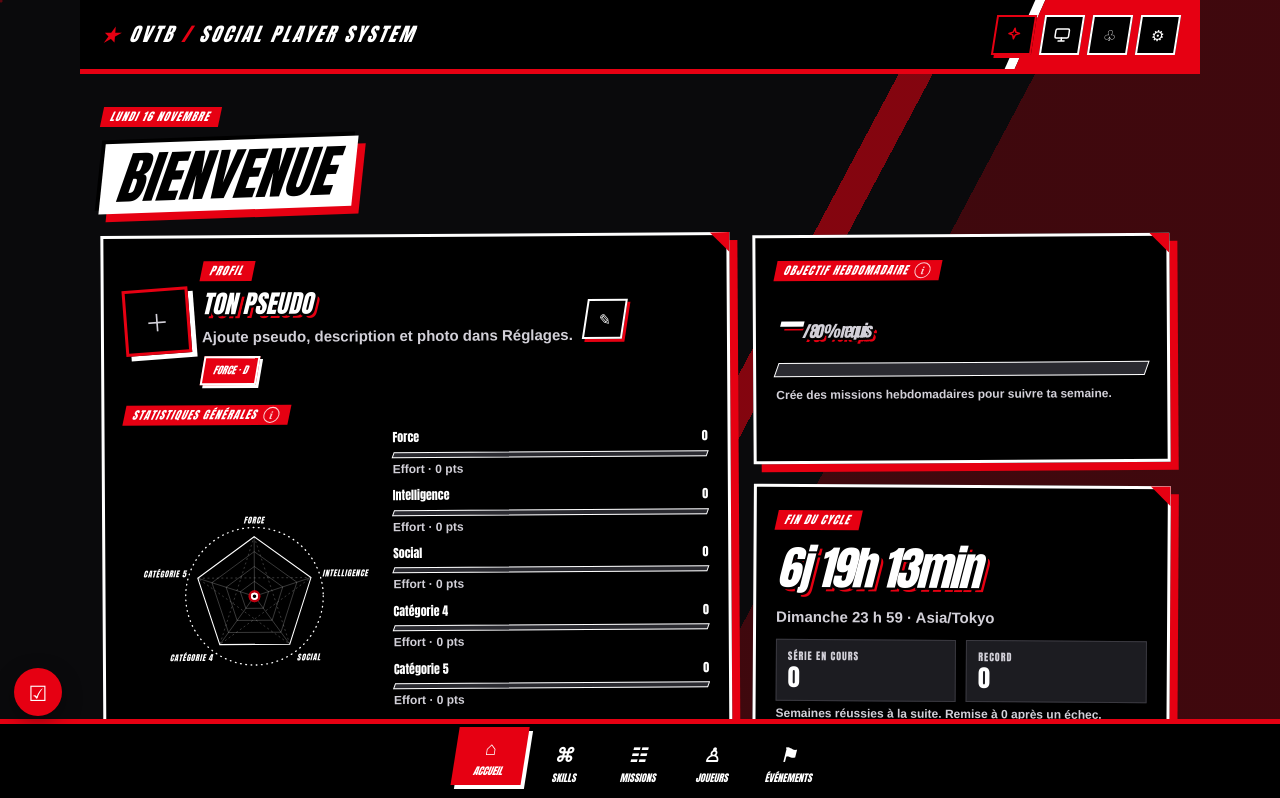
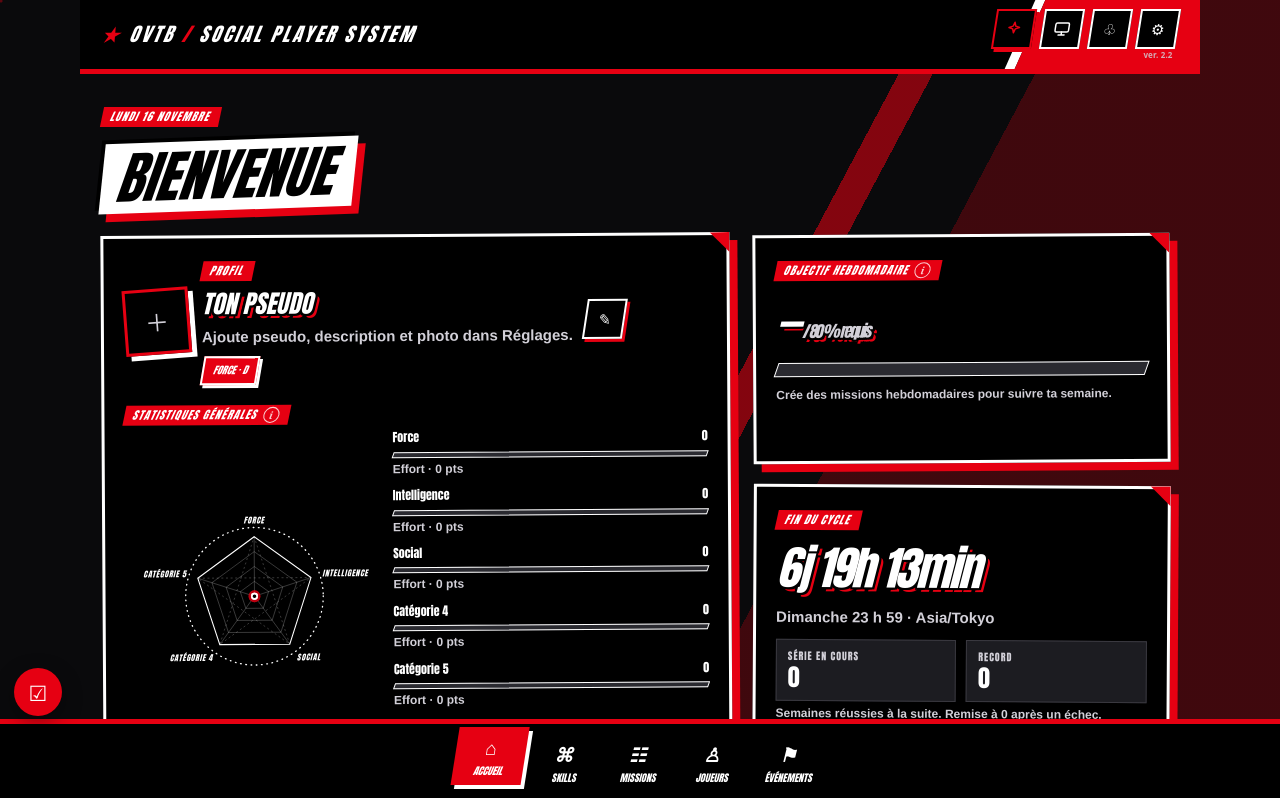
Before and after one commit to sabayeup/OVTB, a plain HTML site: page index.html in a window 1280 px wide. Shown: the top 798 px of the page. Drawn offline with nearby package versions, Linux system fonts and the light colour scheme.

Commit message:
Add files via upload

```diff
--- a/index.html
+++ b/index.html
@@ -365,12 +365,15 @@ body.mobile header .trsw{min-height:44px}
 body.mobile[data-theme] .navbtn{font-size:9px;letter-spacing:.02em}
 
 #bellDot{position:absolute;top:2px;right:2px;min-width:16px;height:16px;padding:0 4px;border-radius:8px;background:var(--accent);color:var(--ink,#fff);font:800 10px/16px system-ui,sans-serif;text-align:center}#bellDot:empty{display:none}
+/* Version discrète sous la roue des paramètres */
+.head-actions .settings-version-slot{display:flex;flex-direction:column;align-items:center;justify-content:flex-start;gap:1px;flex:none}
+.head-actions .app-version{font:600 8px/10px system-ui,sans-serif;letter-spacing:.02em;color:var(--muted);white-space:nowrap;opacity:.82}
 </style>
 <script async src="https://cdn.jsdelivr.net/npm/@supabase/supabase-js@2.45.4/dist/umd/supabase.js" onload="window.sbInit&&sbInit()"></script>
 </head>
 <body data-theme="persona">
 <div class="app">
-<header><span class="trslot"></span><div class="brand">OVTB<span> / </span>SOCIAL PLAYER SYSTEM</div><div class="head-actions"><button class="iconbtn on" id="animBtn" title="Animations" aria-pressed="true" onclick="setAnim(S.anim===false)"><svg width="18" height="18" viewBox="0 0 24 24" fill="none" stroke="currentColor" stroke-width="2" stroke-linecap="round" stroke-linejoin="round" aria-hidden="true"><path d="M12 3l1.8 5.2L19 10l-5.2 1.8L12 17l-1.8-5.2L5 10l5.2-1.8z"/><path class="slash" d="M4 20L20 4"/></svg></button><button class="iconbtn" id="mobBtn" title="Version mobile" aria-pressed="false" onclick="toggleMobile()"><svg class="i-phone" width="18" height="18" viewBox="0 0 24 24" fill="none" stroke="currentColor" stroke-width="2" stroke-linecap="round" stroke-linejoin="round" aria-hidden="true"><rect x="7" y="2" width="10" height="20" rx="2.5"/><path d="M11 18.5h2"/></svg><svg class="i-desk" width="18" height="18" viewBox="0 0 24 24" fill="none" stroke="currentColor" stroke-width="2" stroke-linecap="round" stroke-linejoin="round" aria-hidden="true"><rect x="3" y="4" width="18" height="12" rx="2"/><path d="M8 20h8M12 16v4"/></svg></button><button class="iconbtn" id="bellBtn" title="Notifications" onclick="ntOpen()" style="position:relative">♧<span id="bellDot"></span></button><button class="iconbtn" title="Paramètres" onclick="go('settings')">⚙</button></div></header>
+<header><span class="trslot"></span><div class="brand">OVTB<span> / </span>SOCIAL PLAYER SYSTEM</div><div class="head-actions"><button class="iconbtn on" id="animBtn" title="Animations" aria-pressed="true" onclick="setAnim(S.anim===false)"><svg width="18" height="18" viewBox="0 0 24 24" fill="none" stroke="currentColor" stroke-width="2" stroke-linecap="round" stroke-linejoin="round" aria-hidden="true"><path d="M12 3l1.8 5.2L19 10l-5.2 1.8L12 17l-1.8-5.2L5 10l5.2-1.8z"/><path class="slash" d="M4 20L20 4"/></svg></button><button class="iconbtn" id="mobBtn" title="Version mobile" aria-pressed="false" onclick="toggleMobile()"><svg class="i-phone" width="18" height="18" viewBox="0 0 24 24" fill="none" stroke="currentColor" stroke-width="2" stroke-linecap="round" stroke-linejoin="round" aria-hidden="true"><rect x="7" y="2" width="10" height="20" rx="2.5"/><path d="M11 18.5h2"/></svg><svg class="i-desk" width="18" height="18" viewBox="0 0 24 24" fill="none" stroke="currentColor" stroke-width="2" stroke-linecap="round" stroke-linejoin="round" aria-hidden="true"><rect x="3" y="4" width="18" height="12" rx="2"/><path d="M8 20h8M12 16v4"/></svg></button><button class="iconbtn" id="bellBtn" title="Notifications" onclick="ntOpen()" style="position:relative">♧<span id="bellDot"></span></button><span class="settings-version-slot"><button class="iconbtn" title="Paramètres" onclick="go('settings')">⚙</button><span class="app-version">ver. 2.2</span></span></div></header>
 <main>
 <section id="home" class="page active"></section>
 <section id="skills" class="page"></section>
```
